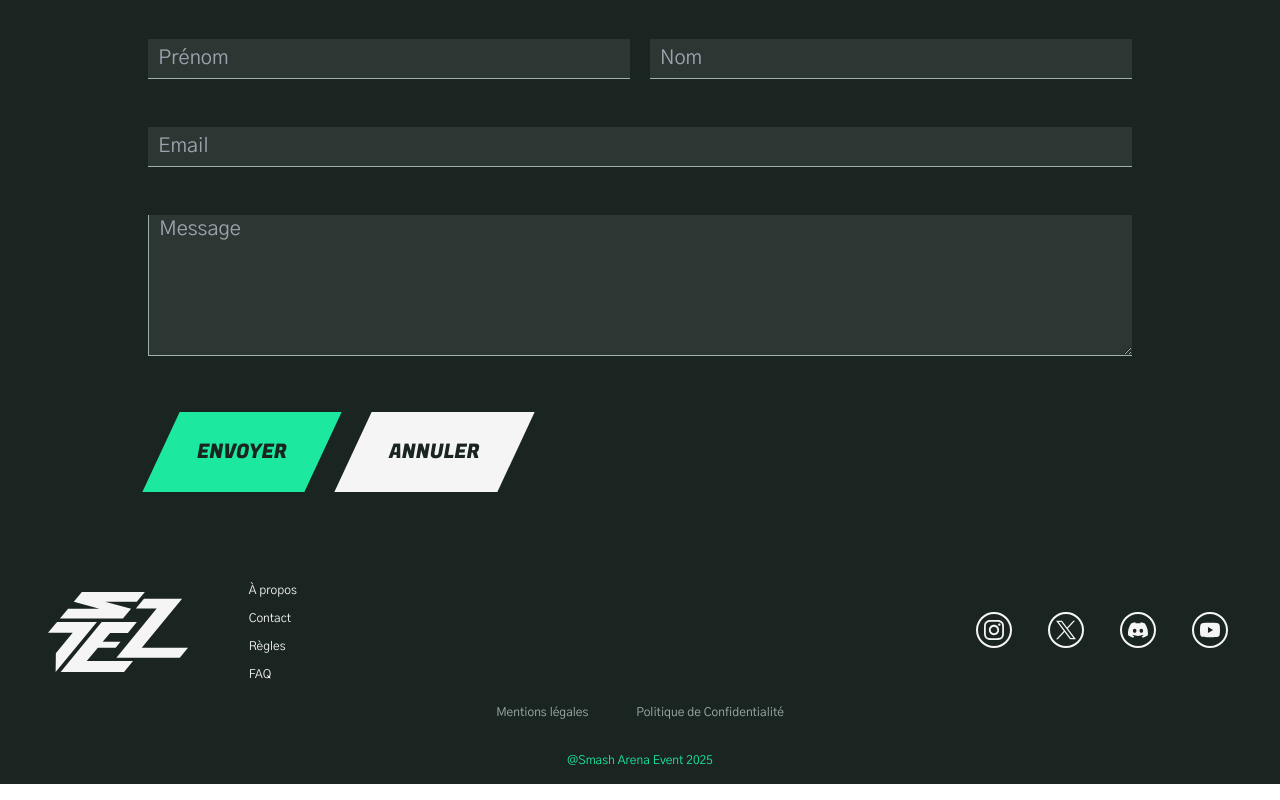
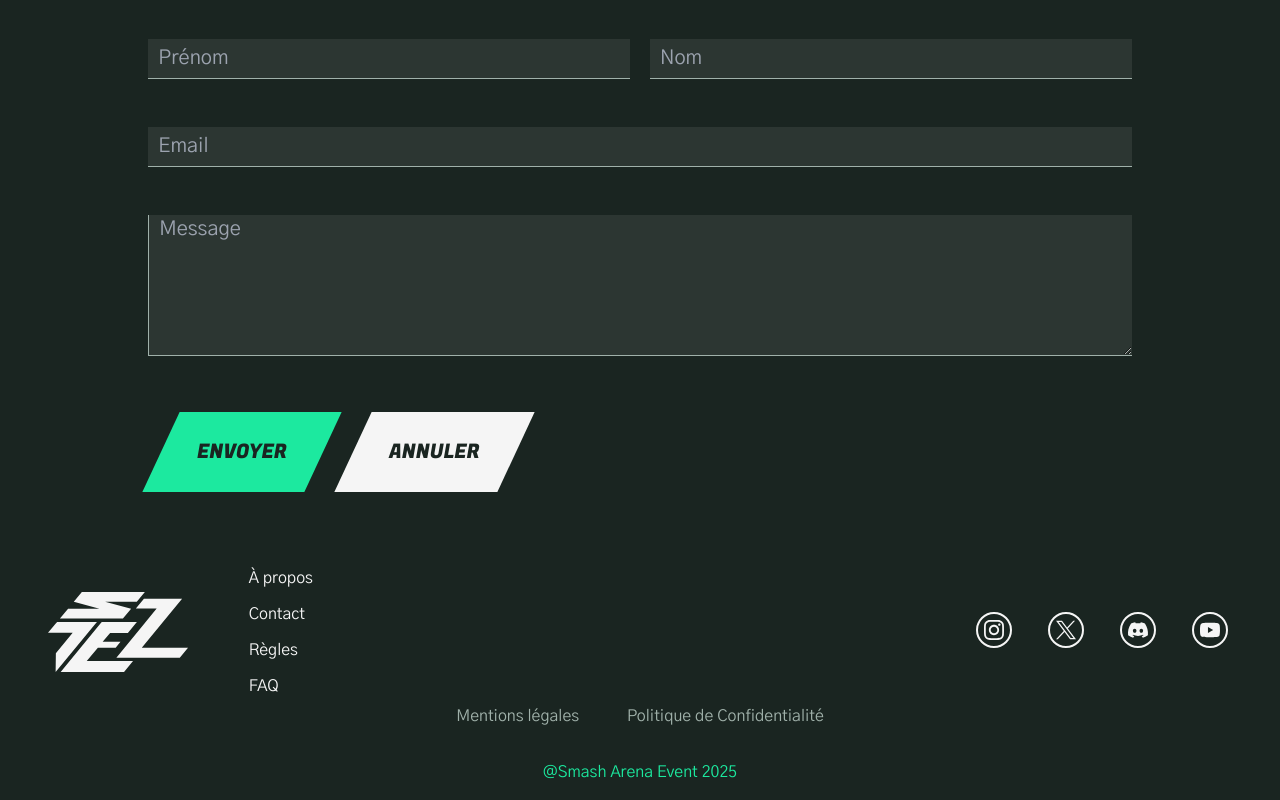
Before and after one commit to SmashArenaEvent/site_vitrine_SAE_2025, a Vue app: page / in a window 1280 px wide. Shown: the part 5220-6020 px from the top of the page. Built offline with nearby package versions, Linux system fonts and the light colour scheme.

Commit message:
changement de tails des textes (pour une meilleur lisibilité)

```diff
--- a/src/components/Footer.vue
+++ b/src/components/Footer.vue
@@ -14,7 +14,7 @@ const route = useRoute();
     <footer class="font-gothic-a1 text-xs grille pt-7 lg:pt-5 pb-5 lg:pb-4 bg-Noir text-Blanc -mt-64 lg:-mt-[244px]">
         <div class="w-full col-span-12 col12">
             <Logo class="h-10 lg:h-20 col-start-1 col-span-3 lg:col-span-2 lg:mt-8" alt="Logo Smash Arena Event"/>
-            <nav class="flex flex-col lg:h-36 lg:justify-center col-span-2 h- mt-3 lg:mt-0 gap-2 lg:gap-3">
+            <nav class="flex flex-col lg:text-base lg:h-36 lg:justify-center col-span-2 h- mt-3 lg:mt-0 gap-2 lg:gap-3">
                 <RouterLink to="/aPropos">À propos</RouterLink>
                 <RouterLink to="/contact">Contact</RouterLink>
                 <RouterLink to="/regles">Règles</RouterLink>
@@ -31,10 +31,10 @@ const route = useRoute();
                 </div>
             </nav>
         </div>
-        <nav class="flex w-full justify-center gap-6 lg:gap-12 text-Gris_clair col-span-12 mt-12 lg:mt-0">
+        <nav class="flex w-full justify-center gap-6 lg:gap-12 text-Gris_clair col-span-12 mt-12 lg:mt-0 lg:text-base">
             <RouterLink to="/mentionsLegales"><p>Mentions légales</p></RouterLink>
             <RouterLink to="/politiqueDeConfidentialite"><p>Politique de Confidentialité</p></RouterLink>
         </nav>
-        <p class="text-center text-Tonic col-span-12 mt-6 lg:mt-8">@Smash Arena Event 2025</p>
+        <p class="text-center text-Tonic col-span-12 mt-6 lg:mt-8 lg:text-base">@Smash Arena Event 2025</p>
     </footer>
 </template>
```
